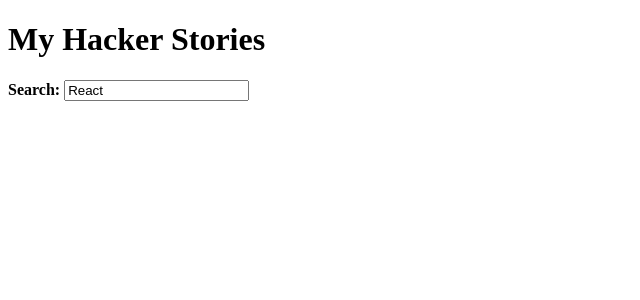
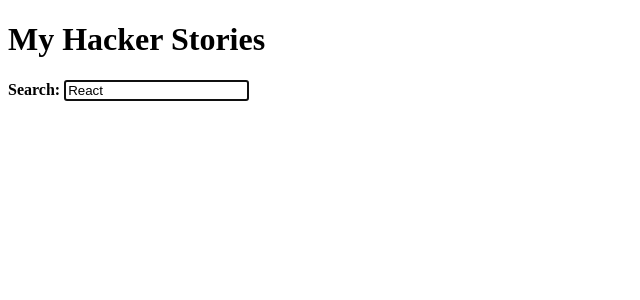
Before and after one commit to bkhanal87/hacker-story, a React (Vite) app: page / in a window 1280 px wide. Shown: the top 300 px of the page, without its empty margins (0-640 px from the left). Built offline with nearby package versions, Linux system fonts and the light colour scheme.

Commit message:
implement active autoFocus with declarative implementation

```diff
--- a/src/App.jsx
+++ b/src/App.jsx
@@ -59,6 +59,7 @@ const App = () => {
         id="search"
         // label="search"
         value={searchTerm}
+        isFocused
         onInputChange={handleSearch}
       >
       <strong>Search:</strong>
@@ -80,6 +81,7 @@ const InputWithLabel = ({
   value,
   type = 'text',
   onInputChange,
+  isFocused,
   children,
 }) => (
   <>
@@ -89,6 +91,7 @@ const InputWithLabel = ({
       id={id}
       type={type}
       value={value}
+      autoFocus={isFocused}
       onChange={onInputChange}
     />
   </>
```
